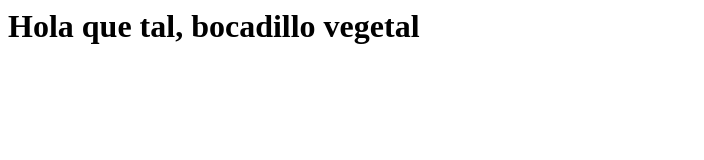
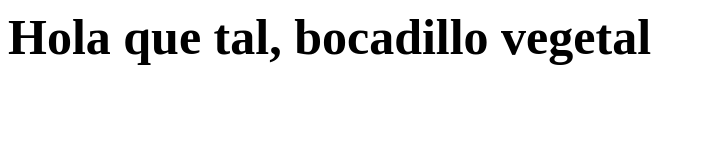
Before and after one commit to juanalonsolimon/PruebaDWEC, a plain HTML site: page index.html in a window 1280 px wide. Shown: the whole page, without its empty margins (0-704 px from the left). Drawn offline with Linux system fonts and the light colour scheme.

Commit message:
CambioSize

```diff
--- a/index.html
+++ b/index.html
@@ -2,6 +2,6 @@
 	<head>
 	</head>
 	<body>
-		<h1>Hola que tal, bocadillo vegetal</h1>
+		<h1 style="font-size:50px;">Hola que tal, bocadillo vegetal</h1>
 	</body>
 </html>
```
